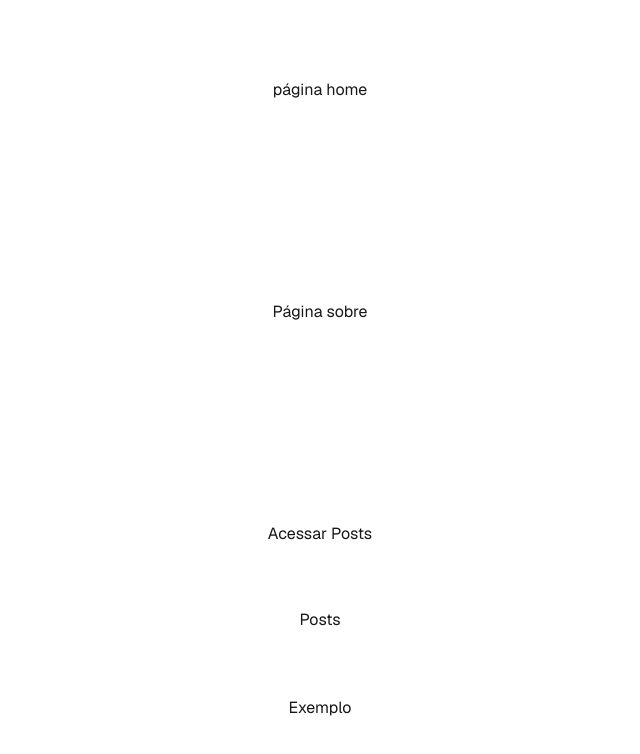
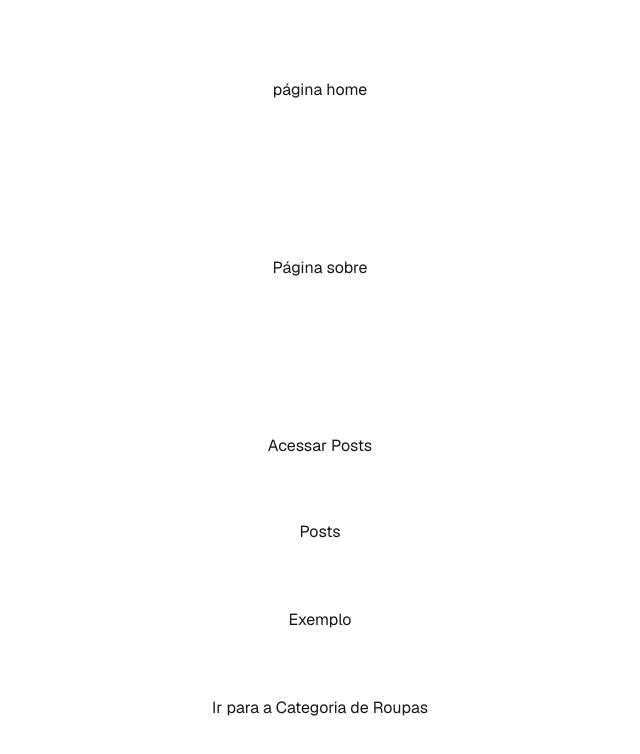
Before and after one commit to brunohro/next-experiments, a Next.js app: page / in a window 1280 px wide. Shown: the top 754 px of the page, without its empty margins (320-960 px from the left). Built offline with nearby package versions, Linux system fonts and the light colour scheme.

Commit message:
trabalhando com nasted routes

```diff
--- a/src/app/page.js
+++ b/src/app/page.js
@@ -9,6 +9,10 @@ export default function Home() {
       <h1>Acessar Posts</h1>
       <Link href="/posts">Posts</Link>
       <Link href="/exemplo?parametro=abc">Exemplo</Link>
+      {/* Nasted routes - rotas aninhadas */}
+      <Link href="/produtos/categorias/roupas">
+        Ir para a Categoria de Roupas
+      </Link>
     </div>
   );
 }
--- /dev/null
+++ b/src/app/produtos/categorias/[categoria]/[produtos]/page.js
@@ -0,0 +1,13 @@
+import React from "react";
+
+const ProdutoPage = ({ params }) => {
+  // aqui eu iria realizar uma pesquisa no banco para achar gola v
+  const produto = params.produto;
+  return (
+    <div>
+      <h1>Produto {produto}</h1>
+    </div>
+  );
+};
+
+export default ProdutoPage;
--- /dev/null
+++ b/src/app/produtos/categorias/[categoria]/page.js
@@ -0,0 +1,13 @@
+import React from "react";
+import Link from "next/link";
+
+const CategoryPage = () => {
+  return (
+    <div>
+      <h1>Conheça nossas roupas </h1>
+      <Link href="roupas/camisa_gola_v">Camisa Gola V</Link>
+    </div>
+  );
+};
+
+export default CategoryPage;
```
